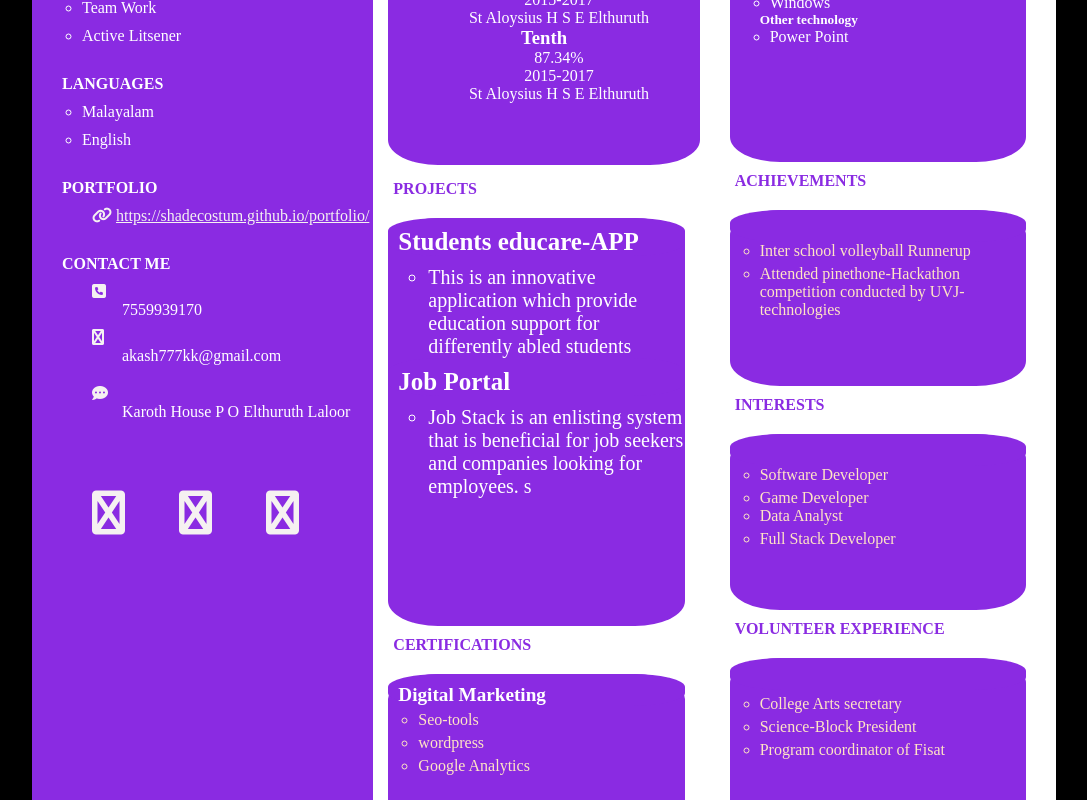
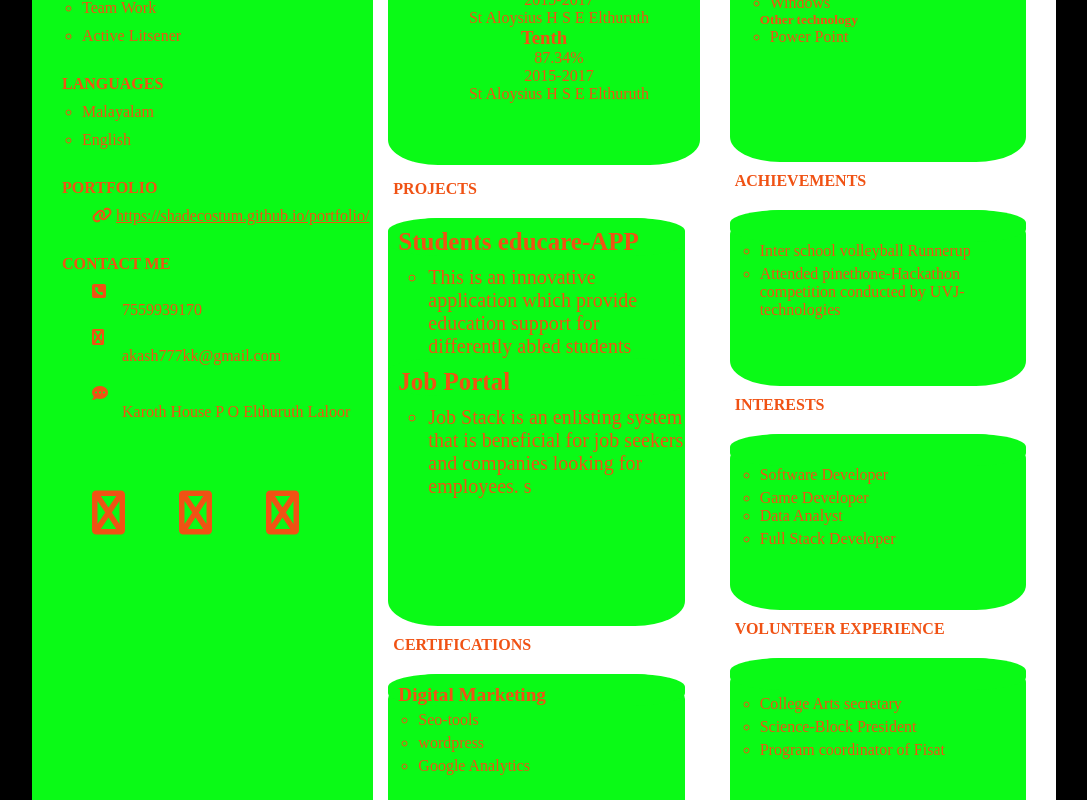
Before and after one commit to shadecostum/AurionProAssignment1, a plain HTML site: page index.html in a window 1280 px wide. Shown: the part 580-1380 px from the top of the page, without its empty margins (96-1183 px from the left). Drawn offline with Linux system fonts and the light colour scheme.

Commit message:
new branch f1 created and color is orange ,bg color green changed

```diff
--- a/index.html
+++ b/index.html
@@ -16,7 +16,7 @@
         <section class="section-left">
             <div class="imagee">
                 <img src="./images/IMG_20230415_142325_438-modified.png" alt="akash">
-                <h1  style="background-color: blueviolet;color: #f5f1f1; padding-left: 30px; font-size: medium;
+                <h1  style="background-color:rgb(10, 250, 22); color: rgb(240, 82, 20); padding-left: 30px; font-size: medium;
                 padding-top: 20px;">PROFILE</h1>
 
             </div>
@@ -76,8 +76,8 @@
 
                 </h1>
                 <div class="paddingF">
-                    <i class="fa fa-link" aria-hidden="true" style="background-color: blueviolet;color: #f5f1f1;"></i> </i>
-                <a href="https://shadecostum.github.io/portfolio/" style="background-color: blueviolet;color: #f5f1f1;">https://shadecostum.github.io/portfolio/</a>
+                    <i class="fa fa-link" aria-hidden="true" style="background-color:rgb(10, 250, 22); color: rgb(240, 82, 20);"></i> </i>
+                <a href="https://shadecostum.github.io/portfolio/" style="background-color:rgb(10, 250, 22); color: rgb(240, 82, 20);">https://shadecostum.github.io/portfolio/</a>
                 </div>
             </div>
                 <div class="paddingF">
@@ -88,23 +88,23 @@
 
 
                     <div class="paddingF">
-                        <i class="fa fa-phone-square" aria-hidden="true" style="background-color: blueviolet;color: #f5f1f1;"></i>
+                        <i class="fa fa-phone-square" aria-hidden="true" style="background-color:rgb(10, 250, 22); color: rgb(240, 82, 20);"></i>
                         <p>7559939170
                         </p>
                     </div>
                   <div class="paddingF">
-                    <i class="fa fa-telegram" aria-hidden="true" style="background-color: blueviolet;color: #f5f1f1;"></i>
+                    <i class="fa fa-telegram" aria-hidden="true" style="background-color:rgb(10, 250, 22); color: rgb(240, 82, 20);"></i>
                     <p>akash777kk@gmail.com
                         </p>
                 </div>
                 <div class="paddingF">
-                    <i class="fa fa-commenting" aria-hidden="true" style="background-color: blueviolet;color: #f5f1f1; padding-top: 10px;"></i>
+                    <i class="fa fa-commenting" aria-hidden="true" style="background-color:rgb(10, 250, 22); color: rgb(240, 82, 20); padding-top: 10px;"></i>
                 <p>Karoth House P O
                     Elthuruth Laloor
                     </p>
-                    <i class="fa fa-github" aria-hidden="true"  style="background-color: blueviolet;color: #f5f1f1; padding-top: 70px;  font-size: 44px;"></i>
-                    <i class="fa fa-github" aria-hidden="true"  style="background-color: blueviolet;color: #f5f1f1; padding-top: 70px;  font-size: 44px; margin-left: 50px;"></i>
-                    <i class="fa fa-github" aria-hidden="true"  style="background-color: blueviolet;color: #f5f1f1; padding-top: 70px;  font-size: 44px; margin-left: 50px;"></i>
+                    <i class="fa fa-github" aria-hidden="true"  style="background-color:rgb(10, 250, 22); color: rgb(240, 82, 20); padding-top: 70px;  font-size: 44px;"></i>
+                    <i class="fa fa-github" aria-hidden="true"  style="background-color:rgb(10, 250, 22); color: rgb(240, 82, 20); padding-top: 70px;  font-size: 44px; margin-left: 50px;"></i>
+                    <i class="fa fa-github" aria-hidden="true"  style="background-color:rgb(10, 250, 22); color: rgb(240, 82, 20); padding-top: 70px;  font-size: 44px; margin-left: 50px;"></i>
                 </div>
 
             </div>
@@ -185,12 +185,12 @@
             <div class="square">
                 <h4>Digital Marketing</h4>
                 <ul class="points-right">
-                    <li style="background-color: blueviolet; color: bisque;  margin-top: 5px;" >Seo-tools
+                    <li style="background-color:rgb(10, 250, 22);  color: rgb(240, 82, 20);  margin-top: 5px;" >Seo-tools
                         </li>
-                        <li  style="background-color: blueviolet; color: bisque; margin-top: 5px;" >
+                        <li  style="background-color:rgb(10, 250, 22); color: rgb(240, 82, 20); margin-top: 5px;" >
                             wordpress
                             </li>
-                            <li style="background-color: blueviolet; color: bisque;  margin-top: 5px;" >Google Analytics
+                            <li style="background-color: rgb(10, 250, 22); color: rgb(240, 82, 20); margin-top: 5px;" >Google Analytics
                             </li>
 
                 </ul>
@@ -257,10 +257,10 @@
             <div class="square">
                 <h4><br></h4>
                 <ul class="points-right">
-                    <li style="background-color: blueviolet; color: bisque;" >Inter school volleyball
+                    <li style="background-color:rgb(10, 250, 22);  color: rgb(240, 82, 20);" >Inter school volleyball
                         Runnerup
                         </li>
-                        <li  style="background-color: blueviolet; color: bisque; margin-top: 5px;" >Attended pinethone-Hackathon
+                        <li  style="background-color: rgb(10, 250, 22); color: rgb(240, 82, 20); margin-top: 5px;" >Attended pinethone-Hackathon
                             competition conducted by UVJ-technologies
 
                             </li>
@@ -272,14 +272,14 @@
             <div class="square">
                 <h4><br></h4>
                 <ul class="points-right">
-                    <li style="background-color: blueviolet; color: bisque;" >Software Developer
+                    <li style="background-color:rgb(10, 250, 22); color: rgb(240, 82, 20);" >Software Developer
                         </li>
-                        <li  style="background-color: blueviolet; color: bisque; margin-top: 5px;" >
+                        <li  style="background-color:rgb(10, 250, 22);  color: rgb(240, 82, 20); margin-top: 5px;" >
                             Game Developer
                             </li>
-                            <li style="background-color: blueviolet; color: bisque;" >Data Analyst
+                            <li style="background-color:rgb(10, 250, 22); color: rgb(240, 82, 20);" >Data Analyst
                             </li>
-                            <li  style="background-color: blueviolet; color: bisque; margin-top: 5px;" >
+                            <li  style="background-color:rgb(10, 250, 22); color: rgb(240, 82, 20);margin-top: 5px;" >
                                 Full Stack Developer
                                 </li>
                 </ul>
@@ -290,14 +290,14 @@
             <div class="square">
                 <h4><br></h4>
                 <ul class="points-right">
-                    <li style="background-color: blueviolet; color: bisque;  margin-top: 5px;" >College Arts secretary
+                    <li style="background-color: rgb(10, 250, 22);  color: rgb(240, 82, 20);  margin-top: 5px;" >College Arts secretary
 
                         </li>
-                        <li  style="background-color: blueviolet; color: bisque; margin-top: 5px;" >
+                        <li  style="background-color:rgb(10, 250, 22); color: rgb(240, 82, 20); margin-top: 5px;" >
                             Science-Block President
 
                             </li>
-                            <li style="background-color: blueviolet; color: bisque;  margin-top: 5px;" >Program coordinator of Fisat
+                            <li style="background-color:rgb(10, 250, 22);  color: rgb(240, 82, 20); margin-top: 5px;" >Program coordinator of Fisat
                             </li>
 
                 </ul>
--- a/style.css
+++ b/style.css
@@ -19,7 +19,7 @@
 {
     grid-column: span 2;
     height: 100%;
-    background-color: blueviolet;
+    background-color: rgb(10, 250, 22);
 }
 .section-right
 {
@@ -37,19 +37,19 @@
 {
     width: 270px; /* Set your desired width here */
     height: auto;
-    background-color: blueviolet;
+    background-color:rgb(10, 250, 22);
 }
 .imagee img {
     max-width: 100%;
     height: auto;
-    background-color: blueviolet;
+    background-color:rgb(10, 250, 22);
     padding-left: 40px;
     padding-top: 30px;
   }
   .profile
   {
-    background-color: blueviolet;
-    color: rgb(255, 255, 255);
+    background-color:rgb(10, 250, 22);
+    color: rgb(240, 82, 20);
 
     font-size: medium;
     padding-top: 20px;
@@ -57,13 +57,13 @@
   }
   .list
   {
-    color:rgb(255, 255, 255);
-    background-color: blueviolet;
+    color: rgb(240, 82, 20);
+    background-color:rgb(10, 250, 22);
     padding-top: 10px;
 
   }
   ul {
-    background-color: blueviolet;
+    background-color:rgb(10, 250, 22);
     padding-left: 20px;
     list-style-type:circle;
 
@@ -72,19 +72,19 @@
   {
     padding-top: 10px;
     padding-left: 30px;
-    background-color: blueviolet;
+    background-color:rgb(10, 250, 22);
   }
   p
   {
 
     padding-left: 30px;
-    background-color: blueviolet;
-    color:rgb(255, 255, 255);
+    background-color:rgb(10, 250, 22);
+    color: rgb(240, 82, 20);
   }
   .box1
   {
     font-size: 67px;
-    color:  blueviolet;
+    color: rgb(240, 82, 20);
     background-color:rgb(255, 255, 255);
   }
   .rectangle1
@@ -96,7 +96,7 @@
     margin: 15px 15px 15px 15px;
     width: auto;
     height: 58vh;
-    background-color: blueviolet;
+    background-color:rgb(10, 250, 22);
     border-radius: 50px / 25px;
 
 
@@ -110,7 +110,7 @@
     margin: 20px 30px 10px 15px;
     width: auto;
     height: 57vh;
-    background-color: blueviolet;
+    background-color:rgb(10, 250, 22);
     border-radius: 50px / 25px;
 
 
@@ -132,7 +132,7 @@
   .subhead
   {
     background-color:rgb(255, 255, 255);
-    color:  blueviolet;
+    color: rgb(240, 82, 20);
     font-size: medium;
     padding-left: 20px;
 
@@ -141,7 +141,7 @@
   {
     width: auto;
     height: 22vh;
-    background-color: blueviolet;
+    background-color:rgb(10, 250, 22);
     border-radius: 50px / 25px;
     margin: 20px 30px 10px 15px;
 
@@ -150,14 +150,14 @@
   {
     width: auto;
     height: 51vh;
-    background-color: blueviolet;
+    background-color:rgb(10, 250, 22);
     border-radius: 50px / 25px;
     margin: 20px 30px 10px 15px;
   }
   .box-text
   {
-    background-color: blueviolet;
-    color:rgb(255, 255, 255);
+    background-color:rgb(10, 250, 22);
+    color: rgb(240, 82, 20);
     text-align: center;
 
   }
@@ -168,40 +168,40 @@
   .education-container
   {
     border-radius: 50px / 25px;
-    background-color: blueviolet;
+    background-color:rgb(10, 250, 22);
   }
   .right-box
-  {background-color: blueviolet;
+  {background-color:rgb(10, 250, 22);
     text-align: left;
-    color:rgb(255, 255, 255);
+    color: rgb(240, 82, 20);
     margin-left: -97px;
     margin-top: -320px;
   }
   h4{
 
-    background-color: blueviolet;
+    background-color:rgb(10, 250, 22);
     text-align: left;
     font-size: larger;
-    color:rgb(255, 255, 255);
+    color: rgb(240, 82, 20);
     border-radius: 53px / 13px;
     padding-top: 10px;
     padding-left: 10px;
   }
   .points-right
   {
-    color:rgb(255, 255, 255);
-    background-color: blueviolet;
+    color: rgb(240, 82, 20);
+    background-color:rgb(10, 250, 22);
     margin-left: 10px;
   }
   .points-mid
   {
-    color:rgb(255, 255, 255);
-    background-color: blueviolet;
+    color: rgb(240, 82, 20);
+    background-color:rgb(10, 250, 22);
     margin-left: 10px;
     font-size: 20px;
     margin-top: 10px;
   }
   h5{
-    color:rgb(255, 255, 255);
-    background-color: blueviolet;
+    color: rgb(240, 82, 20);
+    background-color:rgb(10, 250, 22);
   }
```
